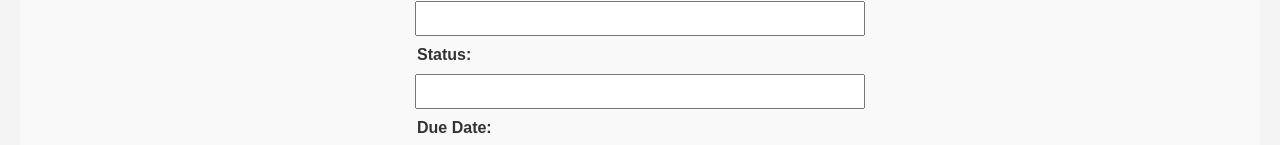
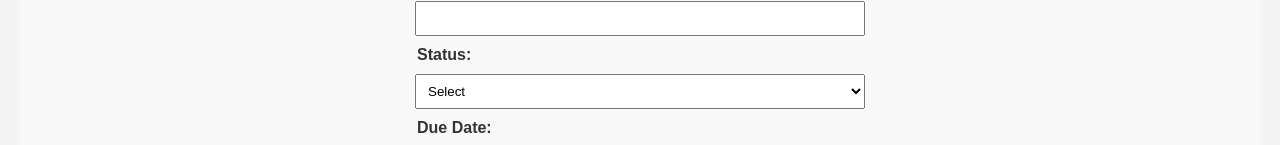
Before and after one commit to imkanhaiya/task-flare, an Angular app: page /add-todo in a window 1280 px wide. Shown: the part 482-627 px from the top of the page. Built offline with nearby package versions, Linux system fonts and the light colour scheme.

Commit message:
Use enum to restrict type of values status field can accept

```diff
--- a/src/app/add-todo/add-todo.component.css
+++ b/src/app/add-todo/add-todo.component.css
@@ -29,7 +29,13 @@ input {
     width: 450px;
 }
 
-.ng-valid:not(form) {
+select {
+    margin: 2px;
+    padding: 8px;
+    width: 450px;
+}
+
+.ng-valid:not(form):not(.ng-pristine) {
     border-left: 5px solid #42A948;
 }
 
--- a/src/app/add-todo/add-todo.component.html
+++ b/src/app/add-todo/add-todo.component.html
@@ -36,7 +36,9 @@
 
             <div class="form-item">
                 <label for="status">Status: </label>
-                <input type="text" name="status" id="status" #status="ngModel" [required]="model.status !== undefined" [(ngModel)]="model.status">
+                <select name="status" id="status" #status="ngModel" [required]="model.status !== 'Select'" [(ngModel)]="model.status">
+                    <option *ngFor="let status of getTodoStatus()" [value]="todoStatus[status]" [disabled]="todoStatus[status] === 'Select'">{{todoStatus[status]}}</option>
+                </select>
                 <div class="danger" [hidden]="status.pristine || status.valid">
                     Status is required
                 </div>
--- a/src/app/add-todo/add-todo.component.ts
+++ b/src/app/add-todo/add-todo.component.ts
@@ -1,16 +1,17 @@
-import { Component, OnInit, ViewChild, inject } from '@angular/core';
+import { AfterViewInit, Component, ElementRef, OnInit, ViewChild, inject } from '@angular/core';
 import { FormsModule, NgForm } from '@angular/forms';
-import { JsonPipe } from '@angular/common';
-import { Todo } from '../todo';
+import { CommonModule, JsonPipe } from '@angular/common';
+import { Todo, TodoStatus } from '../todo';
 import { TodoService } from '../todo.service';
 import Swal from 'sweetalert2'
 import { HttpResponse } from '@angular/common/http';
 import { Router } from '@angular/router';
+import { TodoComponent } from '../todo/todo.component';
 
 @Component({
   selector: 'app-add-todo',
   standalone: true,
-  imports: [FormsModule, JsonPipe],
+  imports: [FormsModule, JsonPipe, CommonModule],
   templateUrl: './add-todo.component.html',
   styleUrl: './add-todo.component.css'
 })
@@ -18,9 +19,11 @@ export class AddTodoComponent {
 
   todoService: TodoService = inject(TodoService);
 
+  todoStatus: { [key: string]: TodoStatus } = TodoStatus;
+
   constructor(private router: Router) {}
 
-  model = new Todo(null, null, null, null, null);
+  model = new Todo(null, null, null, this.todoStatus['SELECT'] , null);
 
   onSubmit(todoForm: NgForm){
     const newTodo = todoForm.value;
@@ -40,4 +43,8 @@ export class AddTodoComponent {
     })
   }
 
+  getTodoStatus() {
+    return Object.keys(this.todoStatus)
+  }
+
 }
--- a/src/app/todo.ts
+++ b/src/app/todo.ts
@@ -1,9 +1,18 @@
+export enum TodoStatus {
+    SELECT = "Select",
+    ACTIVE = "Active",
+    IN_PROGRESS = 'In Progress',
+    COMPLETED = 'Completed',
+    PENDING = 'Pending',
+    INACTIVE = 'Inactive',
+}
+
 export class Todo {
     constructor (
         public id: Number | null,
         public title: String | null,
         public details: String | null,
-        public status: String | null,
+        public status: TodoStatus | null,
         public due_date: Date | null,
     ) {}
 }
```
